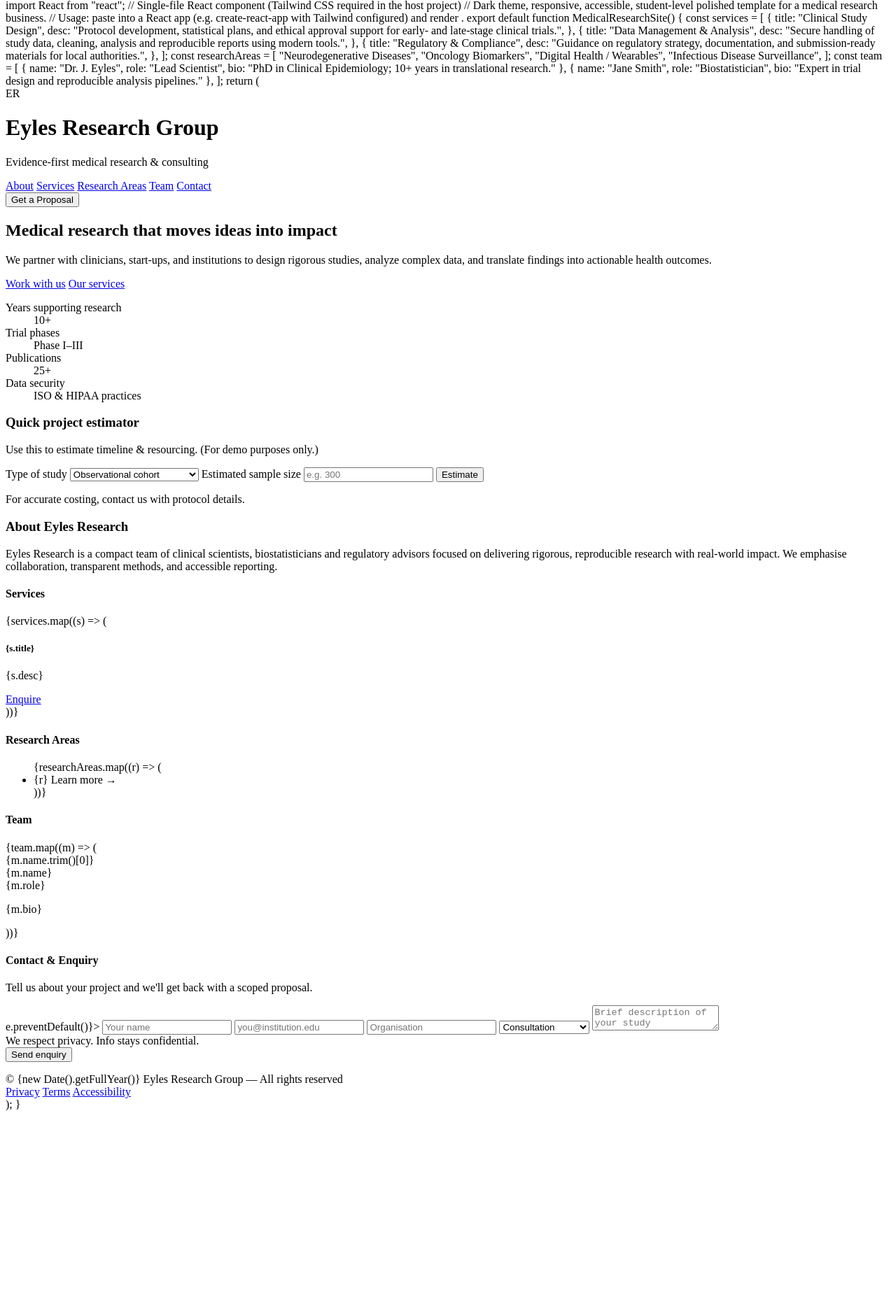
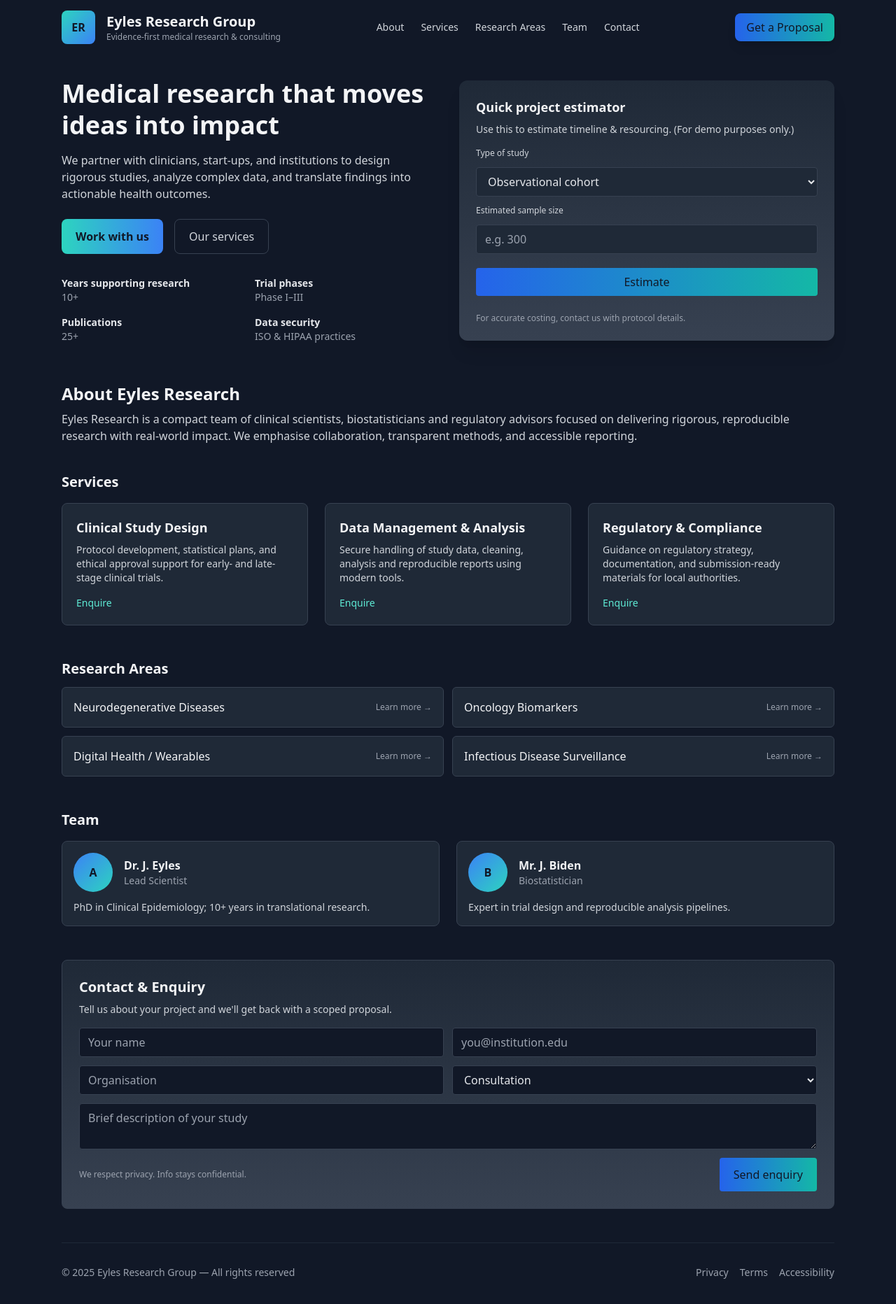
Before and after one commit to JakesGit9/Business, a plain HTML site: page index.html in a window 1280 px wide. Shown: the part 9-1873 px from the top of the page at 70% size. Before the commit the page ends 1605 px from the top, so only its background shows below. Drawn offline with nearby package versions, Linux system fonts and the light colour scheme.

Commit message:
Update index.html

```diff
--- a/index.html
+++ b/index.html
@@ -1,194 +1,204 @@
-import React from "react";
-
-// Single-file React component (Tailwind CSS required in the host project)
-// Dark theme, responsive, accessible, student-level polished template for a medical research business.
-// Usage: paste into a React app (e.g. create-react-app with Tailwind configured) and render <MedicalResearchSite />.
-
-export default function MedicalResearchSite() {
-  const services = [
-    {
-      title: "Clinical Study Design",
-      desc: "Protocol development, statistical plans, and ethical approval support for early- and late-stage clinical trials.",
-    },
-    {
-      title: "Data Management & Analysis",
-      desc: "Secure handling of study data, cleaning, analysis and reproducible reports using modern tools.",
-    },
-    {
-      title: "Regulatory & Compliance",
-      desc: "Guidance on regulatory strategy, documentation, and submission-ready materials for local authorities.",
-    },
-  ];
-
-  const researchAreas = [
-    "Neurodegenerative Diseases",
-    "Oncology Biomarkers",
-    "Digital Health / Wearables",
-    "Infectious Disease Surveillance",
-  ];
-
-  const team = [
-    { name: "Dr. J. Eyles", role: "Lead Scientist", bio: "PhD in Clinical Epidemiology; 10+ years in translational research." },
-    { name: "Jane Smith", role: "Biostatistician", bio: "Expert in trial design and reproducible analysis pipelines." },
-  ];
-
-  return (
-    <div className="min-h-screen bg-gray-900 text-gray-100 antialiased">
-      <header className="max-w-6xl mx-auto p-6 flex items-center justify-between">
-        <div className="flex items-center gap-4">
-          <div className="w-12 h-12 rounded-lg bg-gradient-to-br from-teal-400 to-blue-500 flex items-center justify-center font-bold text-gray-900">ER</div>
+<!DOCTYPE html>
+<html lang="en">
+<head>
+  <meta charset="UTF-8" />
+  <meta name="viewport" content="width=device-width, initial-scale=1.0" />
+  <title>Eyles Research Group</title>
+  <script src="https://cdn.tailwindcss.com"></script>
+</head>
+<body class="min-h-screen bg-gray-900 text-gray-100 antialiased">
+  <!-- HEADER -->
+  <header class="max-w-6xl mx-auto p-6 flex items-center justify-between">
+    <div class="flex items-center gap-4">
+      <div class="w-12 h-12 rounded-lg bg-gradient-to-br from-teal-400 to-blue-500 flex items-center justify-center font-bold text-gray-900">ER</div>
       <div>
-            <h1 className="text-xl font-semibold">Eyles Research Group</h1>
-            <p className="text-xs text-gray-400">Evidence-first medical research & consulting</p>
+        <h1 class="text-xl font-semibold">Eyles Research Group</h1>
+        <p class="text-xs text-gray-400">Evidence-first medical research & consulting</p>
       </div>
     </div>
-        <nav className="hidden md:flex gap-6 text-sm text-gray-300">
-          <a href="#about" className="hover:text-white">About</a>
-          <a href="#services" className="hover:text-white">Services</a>
-          <a href="#research" className="hover:text-white">Research Areas</a>
-          <a href="#team" className="hover:text-white">Team</a>
-          <a href="#contact" className="hover:text-white">Contact</a>
+    <nav class="hidden md:flex gap-6 text-sm text-gray-300">
+      <a href="#about" class="hover:text-white">About</a>
+      <a href="#services" class="hover:text-white">Services</a>
+      <a href="#research" class="hover:text-white">Research Areas</a>
+      <a href="#team" class="hover:text-white">Team</a>
+      <a href="#contact" class="hover:text-white">Contact</a>
     </nav>
-        <button className="hidden md:inline-flex items-center gap-2 bg-gradient-to-r from-blue-600 to-teal-500 text-gray-900 px-4 py-2 rounded-lg font-medium shadow-lg">Get a Proposal</button>
+    <button class="hidden md:inline-flex items-center gap-2 bg-gradient-to-r from-blue-600 to-teal-500 text-gray-900 px-4 py-2 rounded-lg font-medium shadow-lg">Get a Proposal</button>
   </header>
 
-      <main className="max-w-6xl mx-auto px-6 pb-20">
-        <section className="grid grid-cols-1 md:grid-cols-2 gap-8 items-center mt-6">
+  <main class="max-w-6xl mx-auto px-6 pb-20">
+    <!-- HERO -->
+    <section class="grid grid-cols-1 md:grid-cols-2 gap-8 items-center mt-6">
       <div>
-            <h2 className="text-4xl font-extrabold leading-tight">Medical research that moves ideas into impact</h2>
-            <p className="mt-4 text-gray-300">We partner with clinicians, start-ups, and institutions to design rigorous studies, analyze complex data, and translate findings into actionable health outcomes.</p>
+        <h2 class="text-4xl font-extrabold leading-tight">Medical research that moves ideas into impact</h2>
+        <p class="mt-4 text-gray-300">We partner with clinicians, start-ups, and institutions to design rigorous studies, analyze complex data, and translate findings into actionable health outcomes.</p>
 
-            <div className="mt-6 flex gap-4">
-              <a href="#contact" className="inline-flex items-center px-5 py-3 rounded-lg bg-gradient-to-r from-teal-400 to-blue-500 text-gray-900 font-semibold">Work with us</a>
-              <a href="#services" className="inline-flex items-center px-5 py-3 rounded-lg border border-gray-700 text-gray-300 hover:text-white">Our services</a>
+        <div class="mt-6 flex gap-4">
+          <a href="#contact" class="inline-flex items-center px-5 py-3 rounded-lg bg-gradient-to-r from-teal-400 to-blue-500 text-gray-900 font-semibold">Work with us</a>
+          <a href="#services" class="inline-flex items-center px-5 py-3 rounded-lg border border-gray-700 text-gray-300 hover:text-white">Our services</a>
         </div>
 
-            <dl className="mt-8 grid grid-cols-2 gap-4 text-sm text-gray-400">
+        <dl class="mt-8 grid grid-cols-2 gap-4 text-sm text-gray-400">
           <div>
-                <dt className="font-semibold text-gray-200">Years supporting research</dt>
+            <dt class="font-semibold text-gray-200">Years supporting research</dt>
             <dd>10+</dd>
           </div>
           <div>
-                <dt className="font-semibold text-gray-200">Trial phases</dt>
+            <dt class="font-semibold text-gray-200">Trial phases</dt>
             <dd>Phase I–III</dd>
           </div>
           <div>
-                <dt className="font-semibold text-gray-200">Publications</dt>
+            <dt class="font-semibold text-gray-200">Publications</dt>
             <dd>25+</dd>
           </div>
           <div>
-                <dt className="font-semibold text-gray-200">Data security</dt>
+            <dt class="font-semibold text-gray-200">Data security</dt>
             <dd>ISO & HIPAA practices</dd>
           </div>
         </dl>
       </div>
 
-          <div className="rounded-xl bg-gradient-to-b from-gray-800 to-gray-700 p-6 shadow-xl">
-            <h3 className="text-lg font-semibold">Quick project estimator</h3>
-            <p className="mt-2 text-sm text-gray-300">Use this to estimate timeline & resourcing. (For demo purposes only.)</p>
+      <!-- Quick Estimator -->
+      <div class="rounded-xl bg-gradient-to-b from-gray-800 to-gray-700 p-6 shadow-xl">
+        <h3 class="text-lg font-semibold">Quick project estimator</h3>
+        <p class="mt-2 text-sm text-gray-300">Use this to estimate timeline & resourcing. (For demo purposes only.)</p>
 
-            <div className="mt-4 grid grid-cols-1 gap-3">
-              <label className="text-xs text-gray-300">Type of study</label>
-              <select className="px-3 py-2 rounded bg-gray-800 text-gray-200 border border-gray-700">
+        <div class="mt-4 grid grid-cols-1 gap-3">
+          <label class="text-xs text-gray-300">Type of study</label>
+          <select class="px-3 py-2 rounded bg-gray-800 text-gray-200 border border-gray-700">
             <option>Observational cohort</option>
             <option>Randomised controlled trial</option>
             <option>Feasibility / pilot</option>
           </select>
 
-              <label className="text-xs text-gray-300">Estimated sample size</label>
-              <input className="px-3 py-2 rounded bg-gray-800 text-gray-200 border border-gray-700" placeholder="e.g. 300" />
+          <label class="text-xs text-gray-300">Estimated sample size</label>
+          <input class="px-3 py-2 rounded bg-gray-800 text-gray-200 border border-gray-700" placeholder="e.g. 300" />
 
-              <button className="mt-2 px-4 py-2 rounded bg-gradient-to-r from-blue-600 to-teal-500 text-gray-900 font-medium">Estimate</button>
+          <button class="mt-2 px-4 py-2 rounded bg-gradient-to-r from-blue-600 to-teal-500 text-gray-900 font-medium">Estimate</button>
 
-              <p className="mt-3 text-xs text-gray-400">For accurate costing, contact us with protocol details.</p>
+          <p class="mt-3 text-xs text-gray-400">For accurate costing, contact us with protocol details.</p>
         </div>
       </div>
     </section>
 
-        <section id="about" className="mt-14">
-          <div className="prose prose-invert max-w-none">
-            <h3 className="text-2xl font-bold">About Eyles Research</h3>
-            <p className="text-gray-300">Eyles Research is a compact team of clinical scientists, biostatisticians and regulatory advisors focused on delivering rigorous, reproducible research with real-world impact. We emphasise collaboration, transparent methods, and accessible reporting.</p>
+    <!-- ABOUT -->
+    <section id="about" class="mt-14">
+      <h3 class="text-2xl font-bold">About Eyles Research</h3>
+      <p class="text-gray-300 mt-2">Eyles Research is a compact team of clinical scientists, biostatisticians and regulatory advisors focused on delivering rigorous, reproducible research with real-world impact. We emphasise collaboration, transparent methods, and accessible reporting.</p>
+    </section>
+
+    <!-- SERVICES -->
+    <section id="services" class="mt-10">
+      <h4 class="text-xl font-semibold">Services</h4>
+      <div class="mt-4 grid grid-cols-1 md:grid-cols-3 gap-6">
+        <article class="rounded-lg bg-gray-800 p-5 border border-gray-700">
+          <h5 class="font-semibold text-lg">Clinical Study Design</h5>
+          <p class="mt-2 text-sm text-gray-300">Protocol development, statistical plans, and ethical approval support for early- and late-stage clinical trials.</p>
+          <a href="#contact" class="mt-4 inline-block text-sm text-teal-300 hover:underline">Enquire</a>
+        </article>
+        <article class="rounded-lg bg-gray-800 p-5 border border-gray-700">
+          <h5 class="font-semibold text-lg">Data Management & Analysis</h5>
+          <p class="mt-2 text-sm text-gray-300">Secure handling of study data, cleaning, analysis and reproducible reports using modern tools.</p>
+          <a href="#contact" class="mt-4 inline-block text-sm text-teal-300 hover:underline">Enquire</a>
+        </article>
+        <article class="rounded-lg bg-gray-800 p-5 border border-gray-700">
+          <h5 class="font-semibold text-lg">Regulatory & Compliance</h5>
+          <p class="mt-2 text-sm text-gray-300">Guidance on regulatory strategy, documentation, and submission-ready materials for local authorities.</p>
+          <a href="#contact" class="mt-4 inline-block text-sm text-teal-300 hover:underline">Enquire</a>
+        </article>
       </div>
     </section>
 
-        <section id="services" className="mt-10">
-          <h4 className="text-xl font-semibold">Services</h4>
-          <div className="mt-4 grid grid-cols-1 md:grid-cols-3 gap-6">
-            {services.map((s) => (
-              <article key={s.title} className="rounded-lg bg-gray-800 p-5 border border-gray-700">
-                <h5 className="font-semibold text-lg">{s.title}</h5>
-                <p className="mt-2 text-sm text-gray-300">{s.desc}</p>
-                <a href="#contact" className="mt-4 inline-block text-sm text-teal-300 hover:underline">Enquire</a>
-              </article>
-            ))}
+    <!-- RESEARCH AREAS -->
+    <section id="research" class="mt-12">
+      <h4 class="text-xl font-semibold">Research Areas</h4>
+      <ul class="mt-3 grid grid-cols-1 sm:grid-cols-2 gap-3">
+        <li class="rounded-md bg-gray-800 p-4 border border-gray-700 flex items-center justify-between">
+          <span>Neurodegenerative Diseases</span>
+          <span class="text-xs text-gray-400">Learn more →</span>
+        </li>
+        <li class="rounded-md bg-gray-800 p-4 border border-gray-700 flex items-center justify-between">
+          <span>Oncology Biomarkers</span>
+          <span class="text-xs text-gray-400">Learn more →</span>
+        </li>
+        <li class="rounded-md bg-gray-800 p-4 border border-gray-700 flex items-center justify-between">
+          <span>Digital Health / Wearables</span>
+          <span class="text-xs text-gray-400">Learn more →</span>
+        </li>
+        <li class="rounded-md bg-gray-800 p-4 border border-gray-700 flex items-center justify-between">
+          <span>Infectious Disease Surveillance</span>
+          <span class="text-xs text-gray-400">Learn more →</span>
+        </li>
+      </ul>
+    </section>
+
+    <!-- TEAM -->
+    <section id="team" class="mt-12">
+      <h4 class="text-xl font-semibold">Team</h4>
+      <div class="mt-4 grid grid-cols-1 sm:grid-cols-2 gap-6">
+        <div class="rounded-lg bg-gray-800 p-4 border border-gray-700">
+          <div class="flex items-center gap-4">
+            <div class="w-14 h-14 rounded-full bg-gradient-to-br from-blue-500 to-teal-400 flex items-center justify-center font-semibold text-gray-900">A</div>
+            <div>
+              <div class="font-semibold">Dr. J. Eyles</div>
+              <div class="text-sm text-gray-400">Lead Scientist</div>
+            </div>
+          </div>
+          <p class="mt-3 text-sm text-gray-300">PhD in Clinical Epidemiology; 10+ years in translational research.</p>
+        </div>
+        <div class="rounded-lg bg-gray-800 p-4 border border-gray-700">
+          <div class="flex items-center gap-4">
+            <div class="w-14 h-14 rounded-full bg-gradient-to-br from-blue-500 to-teal-400 flex items-center justify-center font-semibold text-gray-900">B</div>
+            <div>
+              <div class="font-semibold">Mr. J. Biden</div>
+              <div class="text-sm text-gray-400">Biostatistician</div>
+            </div>
+          </div>
+          <p class="mt-3 text-sm text-gray-300">Expert in trial design and reproducible analysis pipelines.</p>
+        </div>
       </div>
     </section>
 
-        <section id="research" className="mt-12">
-          <h4 className="text-xl font-semibold">Research Areas</h4>
-          <ul className="mt-3 grid grid-cols-1 sm:grid-cols-2 gap-3">
-            {researchAreas.map((r) => (
-              <li key={r} className="rounded-md bg-gray-800 p-4 border border-gray-700 flex items-center justify-between">
-                <span>{r}</span>
-                <span className="text-xs text-gray-400">Learn more →</span>
-              </li>
-            ))}
-          </ul>
-        </section>
+    <!-- CONTACT -->
+    <section id="contact" class="mt-12 rounded-lg bg-gradient-to-b from-gray-800 to-gray-700 p-6 border border-gray-700">
+      <h4 class="text-xl font-semibold">Contact & Enquiry</h4>
+      <p class="text-sm text-gray-300 mt-2">Tell us about your project and we'll get back with a scoped proposal.</p>
 
-        <section id="team" className="mt-12">
-          <h4 className="text-xl font-semibold">Team</h4>
-          <div className="mt-4 grid grid-cols-1 sm:grid-cols-2 gap-6">
-            {team.map((m) => (
-              <div key={m.name} className="rounded-lg bg-gray-800 p-4 border border-gray-700">
-                <div className="flex items-center gap-4">
-                  <div className="w-14 h-14 rounded-full bg-gradient-to-br from-blue-500 to-teal-400 flex items-center justify-center font-semibold text-gray-900">{m.name.trim()[0]}</div>
-                  <div>
-                    <div className="font-semibold">{m.name}</div>
-                    <div className="text-sm text-gray-400">{m.role}</div>
-                  </div>
-                </div>
-                <p className="mt-3 text-sm text-gray-300">{m.bio}</p>
-              </div>
-            ))}
-          </div>
-        </section>
-
-        <section id="contact" className="mt-12 rounded-lg bg-gradient-to-b from-gray-800 to-gray-700 p-6 border border-gray-700">
-          <h4 className="text-xl font-semibold">Contact & Enquiry</h4>
-          <p className="text-sm text-gray-300 mt-2">Tell us about your project and we'll get back with a scoped proposal.</p>
-
-          <form className="mt-4 grid grid-cols-1 md:grid-cols-2 gap-3" onSubmit={(e) => e.preventDefault()}>
-            <input aria-label="Name" placeholder="Your name" className="px-3 py-2 rounded bg-gray-900 text-gray-200 border border-gray-700" />
-            <input aria-label="Email" placeholder="you@institution.edu" className="px-3 py-2 rounded bg-gray-900 text-gray-200 border border-gray-700" />
-            <input aria-label="Organisation" placeholder="Organisation" className="px-3 py-2 rounded bg-gray-900 text-gray-200 border border-gray-700" />
-            <select aria-label="Type" className="px-3 py-2 rounded bg-gray-900 text-gray-200 border border-gray-700">
+      <form class="mt-4 grid grid-cols-1 md:grid-cols-2 gap-3" onsubmit="event.preventDefault()">
+        <input aria-label="Name" placeholder="Your name" class="px-3 py-2 rounded bg-gray-900 text-gray-200 border border-gray-700" />
+        <input aria-label="Email" placeholder="you@institution.edu" class="px-3 py-2 rounded bg-gray-900 text-gray-200 border border-gray-700" />
+        <input aria-label="Organisation" placeholder="Organisation" class="px-3 py-2 rounded bg-gray-900 text-gray-200 border border-gray-700" />
+        <select aria-label="Type" class="px-3 py-2 rounded bg-gray-900 text-gray-200 border border-gray-700">
           <option>Consultation</option>
           <option>Full study delivery</option>
           <option>Data analysis</option>
         </select>
 
-            <textarea aria-label="Project details" placeholder="Brief description of your study" className="md:col-span-2 px-3 py-2 rounded bg-gray-900 text-gray-200 border border-gray-700"></textarea>
+        <textarea aria-label="Project details" placeholder="Brief description of your study" class="md:col-span-2 px-3 py-2 rounded bg-gray-900 text-gray-200 border border-gray-700"></textarea>
 
-            <div className="md:col-span-2 flex items-center justify-between">
-              <div className="text-xs text-gray-400">We respect privacy. Info stays confidential.</div>
-              <button type="submit" className="px-5 py-3 rounded bg-gradient-to-r from-blue-600 to-teal-500 text-gray-900 font-medium">Send enquiry</button>
+        <div class="md:col-span-2 flex items-center justify-between">
+          <div class="text-xs text-gray-400">We respect privacy. Info stays confidential.</div>
+          <button type="submit" class="px-5 py-3 rounded bg-gradient-to-r from-blue-600 to-teal-500 text-gray-900 font-medium">Send enquiry</button>
         </div>
       </form>
     </section>
 
-        <footer className="mt-12 py-8 text-sm text-gray-400 border-t border-gray-800">
-          <div className="flex flex-col md:flex-row items-center justify-between gap-4">
-            <div>© {new Date().getFullYear()} Eyles Research Group — All rights reserved</div>
-            <div className="flex gap-4">
-              <a href="#" className="hover:text-white">Privacy</a>
-              <a href="#" className="hover:text-white">Terms</a>
-              <a href="#" className="hover:text-white">Accessibility</a>
+    <!-- FOOTER -->
+    <footer class="mt-12 py-8 text-sm text-gray-400 border-t border-gray-800">
+      <div class="flex flex-col md:flex-row items-center justify-between gap-4">
+        <div>© <span id="year"></span> Eyles Research Group — All rights reserved</div>
+        <div class="flex gap-4">
+          <a href="#" class="hover:text-white">Privacy</a>
+          <a href="#" class="hover:text-white">Terms</a>
+          <a href="#" class="hover:text-white">Accessibility</a>
         </div>
       </div>
     </footer>
   </main>
-    </div>
-  );
-}
+
+  <script>
+    // auto year
+    document.getElementById("year").textContent = new Date().getFullYear();
+  </script>
+</body>
+</html>
```
Lines whose indentation alone changed are shown as unchanged.
